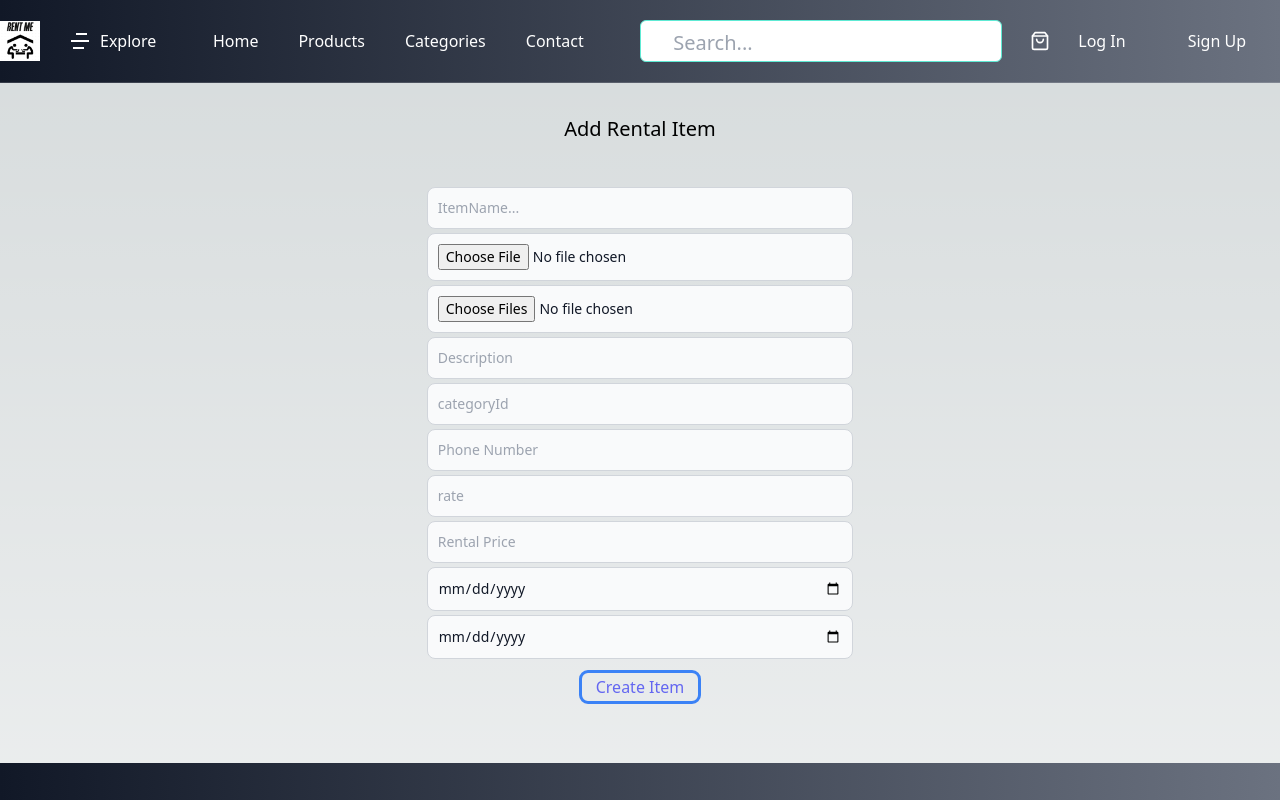
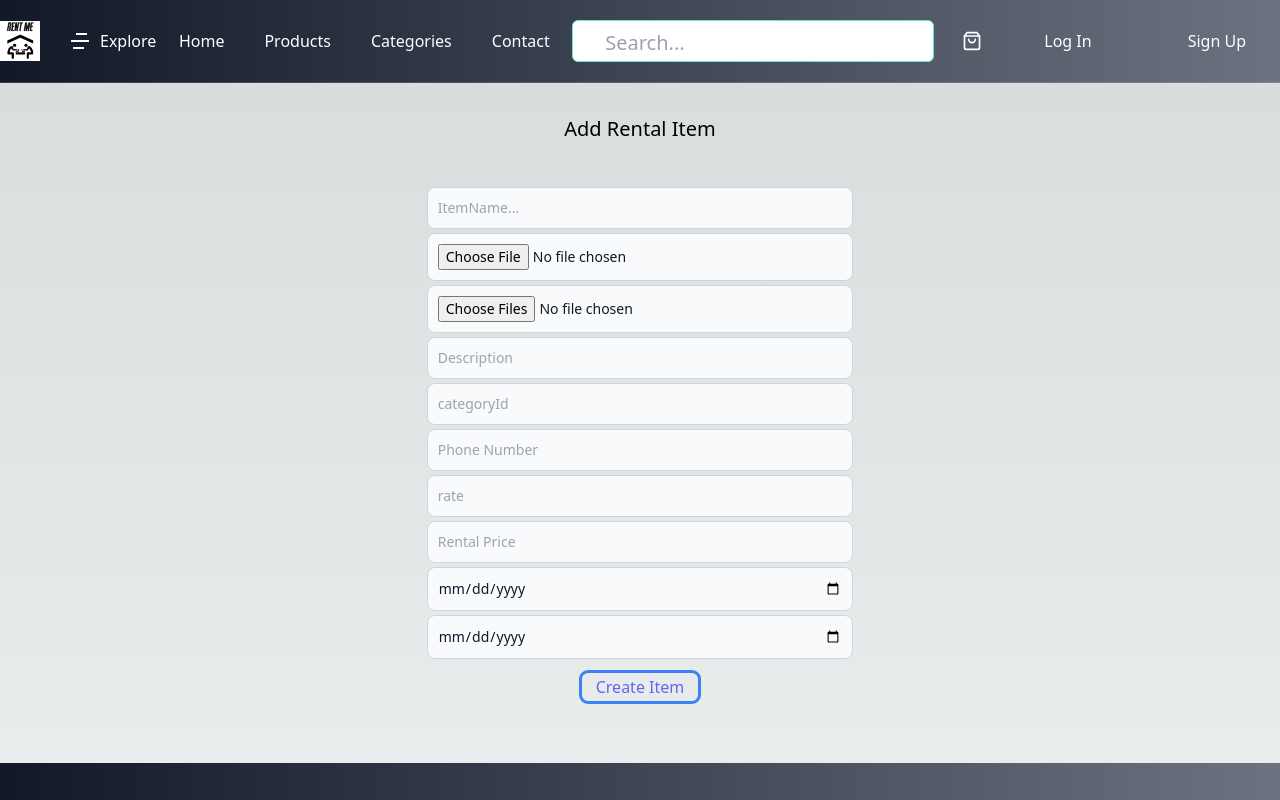
Before and after one commit to OrangeClassTeacher/2023-rentme-fe, a Next.js app: page /addProduct in a window 1280 px wide. Shown: the top 800 px of the page. Built offline with nearby package versions, Linux system fonts and the light colour scheme.

Commit message:
edit button

```diff
--- a/src/components/Header.tsx
+++ b/src/components/Header.tsx
@@ -46,12 +46,16 @@ export const Header = () => {
             <FiShoppingBag />
           </button>
 
-          <button className="text-white text-md-regular hover:text-white/70 duration-300">
+          <button className="text-head rounded-lg px-[34px] py-2 text-md-regular hover:bg-white/70 duration-300">
             <Link href="/login">Log In</Link>
           </button>
 
           <button className="text-head rounded-lg px-[34px] py-2 text-md-regular hover:bg-white/70 duration-300">
+
+            <Link href="/signup">
             Sign Up
+            </Link>
+
           </button>
         </div>
       </div>
--- a/src/pages/addProduct/index.tsx
+++ b/src/pages/addProduct/index.tsx
@@ -26,9 +26,6 @@ export default function Index() {
       .then((res) => console.log(res.data.result))
       .catch((err) => console.log(err));
   };
-  console.log(proData);
-  console.log(Images);
-
   return (
     <div className="py-8">
       <form onSubmit={createProd} className="">
```
